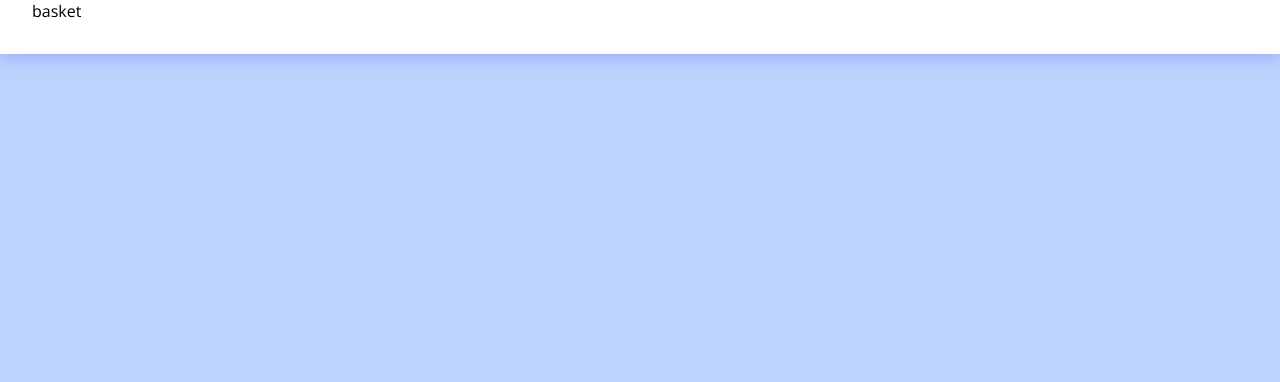
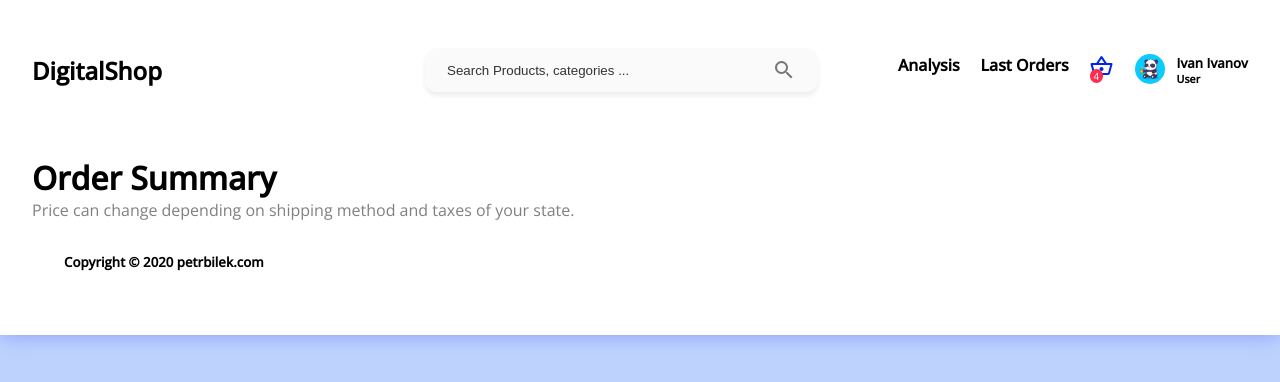
Before and after one commit to KAdelya/frontend_shop_digital_departments, a React (Create React App) app: page /basket in a window 1280 px wide. Shown: the top 382 px of the page. Built offline with nearby package versions, Linux system fonts and the light colour scheme.

Commit message:
basket page started

```diff
--- a/src/components/header/BasketIcon/BasketIcon.tsx
+++ b/src/components/header/BasketIcon/BasketIcon.tsx
@@ -1,10 +1,15 @@
 import styles from './index.module.sass'
 import {FC} from "react";
+import {useLocation} from "react-router-dom";
 
 const BasketIcon: FC<{ count?: number }> = ({count}) => {
+    const location = useLocation();
     return (
         <div className={styles.basket}>
-            <span className="material-icons-outlined">shopping_basket</span>
+            <span className="material-icons-outlined"
+                  style={(location.pathname === '/basket') ? {color: '#0223ec'} : {color: 'black'}}>
+                shopping_basket
+            </span>
             {count && (<div className={styles.basket__circle}>
                 <div className={styles.basket__count}>{count}</div>
             </div>)}
--- a/src/components/header/Header.tsx
+++ b/src/components/header/Header.tsx
@@ -18,7 +18,9 @@ const Header: FC<any> = ({onChange, value}) => {
                         DigitalShop
                     </h2>
                 </NavLink>
-                <div className={styles.header__search}><Search onChange={onChange} value={value}/></div>
+                <div className={styles.header__search}>
+                    <Search onChange={onChange} value={value}/>
+                </div>
             </div>
             {isAuth ? <AuthorizedCard/> : <UnauthorizedCard/>}
         </header>
--- a/src/pages/Basket/Basket.tsx
+++ b/src/pages/Basket/Basket.tsx
@@ -1,10 +1,20 @@
 import styles from './index.module.sass'
 import AuthProvider from "../../components/auth/AuthProvider";
+import HomeLayout from "../Home/HomeLayout";
+import BasketCard from "./BasketCard/BasketCard";
 
 const Basket = () => {
     return (
         <AuthProvider>
-            <div>basket</div>
+            <HomeLayout>
+                <main className={styles.basket}>
+                    <h1>Order Summary</h1>
+                    <label>Price can change depending on shipping method and taxes of your state.</label>
+                    <div className={styles.basket__cards}>
+                        <BasketCard/>
+                    </div>
+                </main>
+            </HomeLayout>
         </AuthProvider>
     )
 }
--- /dev/null
+++ b/src/pages/Basket/BasketCard/BasketCard.tsx
@@ -0,0 +1,11 @@
+import styles from './index.module.sass'
+
+const BasketCard = () => {
+    return (
+        <div className={styles.basket_crd}>
+
+        </div>
+    )
+}
+
+export default BasketCard
--- /dev/null
+++ b/src/pages/Basket/BasketCard/index.module.sass
@@ -0,0 +1,3 @@
+.basket_crd
+  display: flex
+  ba
--- a/src/pages/Basket/index.module.sass
+++ b/src/pages/Basket/index.module.sass
@@ -0,0 +1,10 @@
+@import "src/assets/styles/variables.sass"
+@import "src/assets/styles/mixins.sass"
+
+.basket
+  margin-top: 1rem
+
+  > label
+    margin-top: 1.5rem
+    font-weight: 300
+    color: grey
--- a/src/pages/Home/HomeLayout.tsx
+++ b/src/pages/Home/HomeLayout.tsx
@@ -11,7 +11,7 @@ const HomeLayout: FC<PropsWithChildren<any>> = ({children, onChange, value}) =>
         <div className={styles.layout}>
             <Header onChange={onChange} value={value}/>
             <div className={styles.layout__bar}>
-                {!(location.pathname === '/profile') && <Sidebar/>}
+                {(location.pathname === '/') && <Sidebar/>}
                 {children}
             </div>
             <Footer/>
--- a/src/pages/Product/PriceBlock/PriceBlock.tsx
+++ b/src/pages/Product/PriceBlock/PriceBlock.tsx
@@ -1,7 +1,9 @@
 import styles from './index.module.sass'
 import CountInput from "../CountInput/CountInput";
+import {useNavigate} from "react-router-dom";
 
 const PriceBlock = () => {
+    const navigate = useNavigate()
     return (
         <div className={styles.price}>
             <div className={styles.price__info}>
@@ -11,7 +13,7 @@ const PriceBlock = () => {
                 <div className={styles.price__count}>
                     <CountInput/>
                 </div>
-                <div className={styles.price__add}>
+                <div className={styles.price__add} onClick={() => navigate('/basket')}>
                     <span className='material-icons-outlined'>shopping_cart</span>
                     <button>Buy now</button>
                 </div>
```
